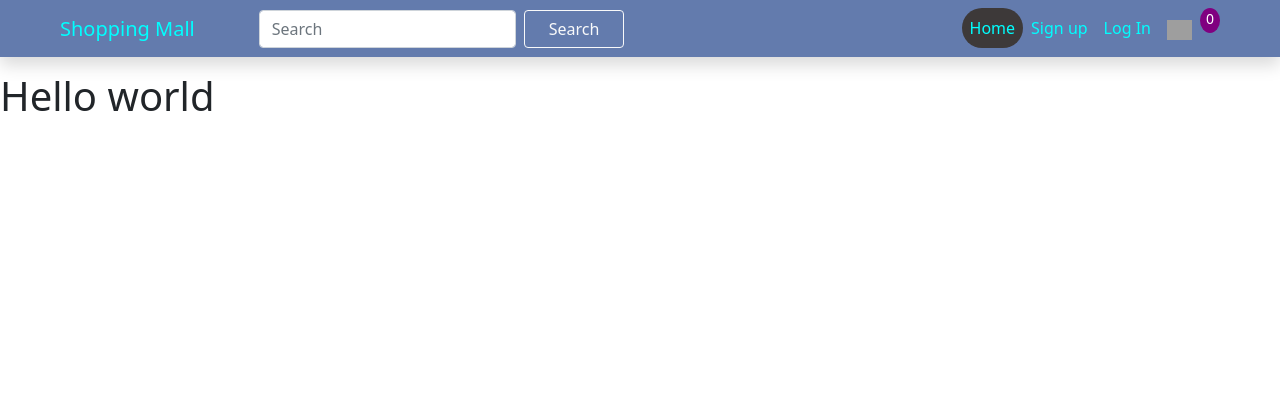
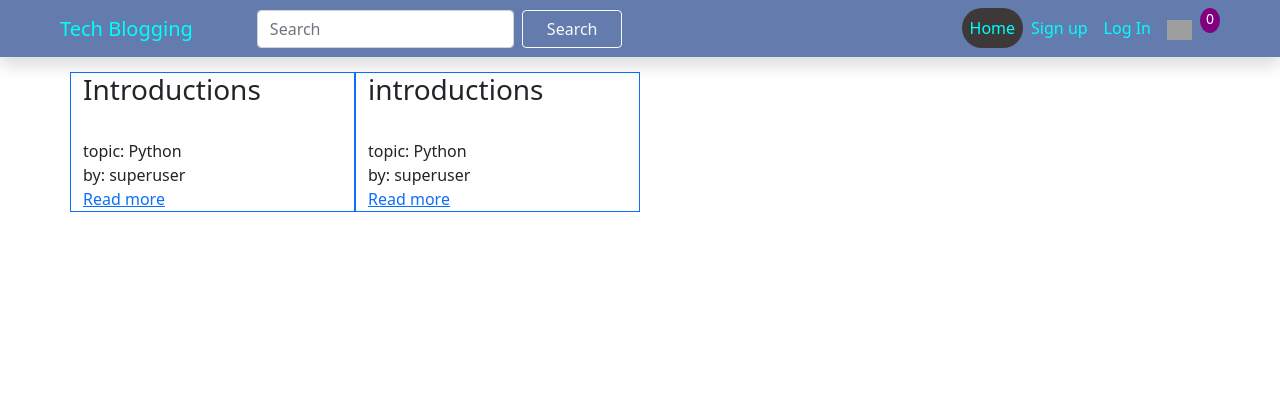
Before and after one commit to free-guru/Django-Blog-With-Commet, a Django app: page / in a window 1280 px wide. Shown: the top 420 px of the page. Run offline with Django 4.2, Linux system fonts and the light colour scheme; data comes from the database, SQL or seed files in the repository; both versions use the stored data as it was after the commit; some libraries are stand-ins or nearby versions; grey boxes are pictures that could not be loaded.

Commit message:
single blog view and all blogs are show on page

```diff
--- a/authentication/views.py
+++ b/authentication/views.py
@@ -1,4 +1,6 @@
 from django.shortcuts import render
+from django.contrib import messages
+
 from authentication import forms as AFORM
 # Create your views here.
 
--- a/blog_with_comment_like/urls.py
+++ b/blog_with_comment_like/urls.py
@@ -20,5 +20,5 @@ urlpatterns = [
     path('admin/', admin.site.urls),
     path('',include ('home.urls')),
     path('auth/',include ('authentication.urls')),
-    # path('blog', include('post.urls')),
+    path('blog/', include('post.urls')),
 ]
--- a/home/views.py
+++ b/home/views.py
@@ -1,9 +1,14 @@
 from django.shortcuts import render, redirect
-
+from post.models import Post
 # Create your views here.
 
+# all blogs on home page
 def home_view(request):
-    return render(request, 'home/home.html')
+    blogs = Post.objects.all()
+    context = {
+        'blogs':blogs,
+    }
+    return render(request, 'home/home.html', context)
 
 def afterlogin_view(request):
     return redirect('/')
--- a/post/urls.py
+++ b/post/urls.py
@@ -1,7 +1,7 @@
 from django.urls import path, include
 from django.contrib.auth.views import LoginView, LogoutView
-from post.views import home_view
+from post.views import blogs_single
 
 urlpatterns = [
-    path('1', home_view, name='one'),
+    path('<int:pk>/singleBlog', blogs_single, name='singleBlog'),
 ]
--- a/templates/home/base.html
+++ b/templates/home/base.html
@@ -72,7 +72,7 @@
     >
       <div class="container-fluid">
         <a class="navbar-brand ms-5" style="color: aqua" href="/"
-          >Shopping Mall</a
+          >Tech Blogging</a
         >
         <button
           class="navbar-toggler"
--- a/templates/home/home.html
+++ b/templates/home/home.html
@@ -1,4 +1,18 @@
 {% extends 'home/base.html' %}
 {% block content %}
-<h1>Hello world</h1>
+<div>
+    <div class="container">
+        <div class="row">
+            {% for blog in blogs %}
+            <div class="col-md-3 border border-primary">
+                <h3>{{blog.title}}</h3> <br>
+                topic: {{blog.category}} <br>
+                by: {{blog.author}} <br>
+                <!-- <a href="/blog/{{blog.id}}/singleBlog">Read more</a> <br> -->
+                <a href="{% url 'singleBlog' blog.id %}">Read more</a> <br>
+            </div>
+            {% endfor %}
+        </div>
+    </div>
+</div>
 {% endblock %}
```
Also changed, not shown: post/views.py (+9 -1 lines), templates/blog/single_blog.html (added, +12 -0 lines), db.sqlite3.
